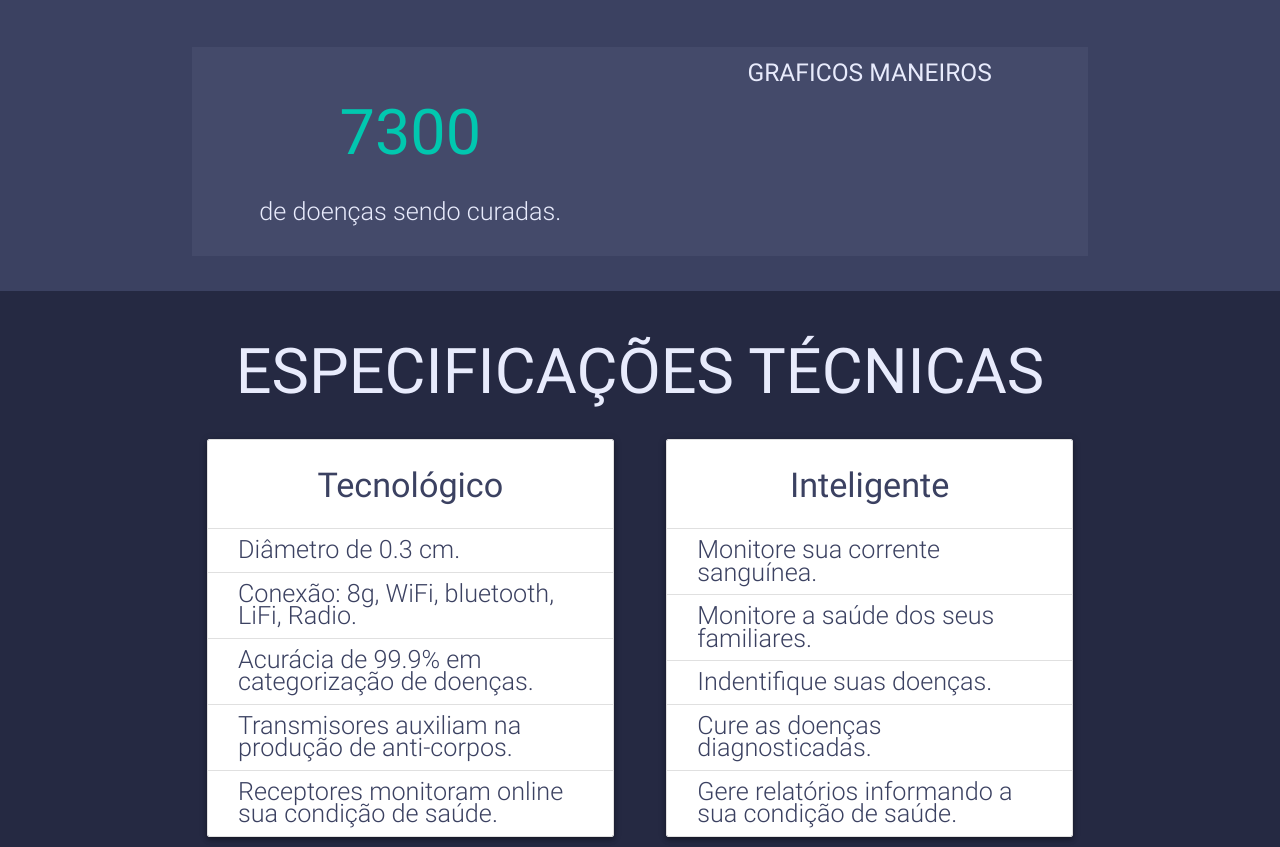
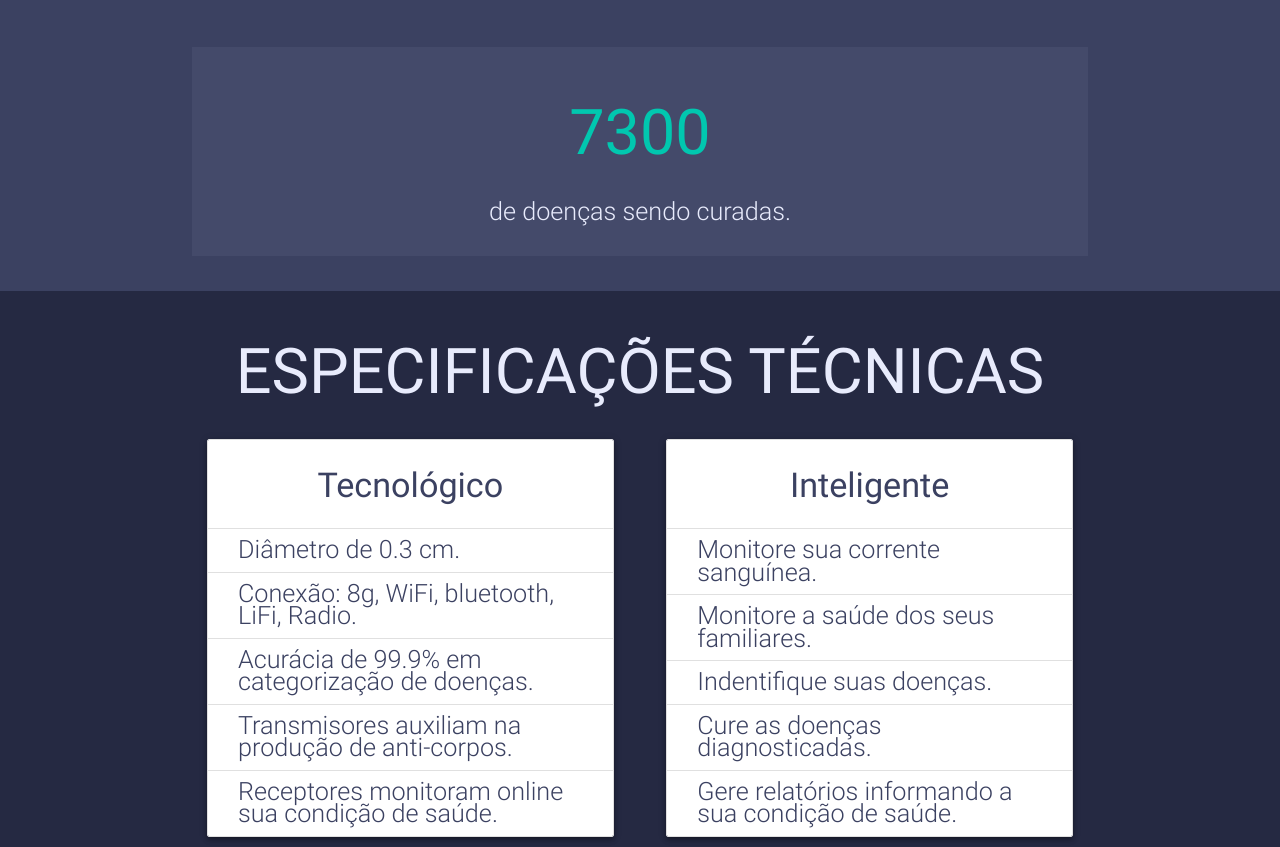
Before and after one commit to adilsontavares/apocachip, a plain HTML site: page index.html in a window 1280 px wide. Shown: the part 1722-2569 px from the top of the page. Drawn offline with nearby package versions, Linux system fonts and the light colour scheme; some packages are replaced by stand-ins of ours; a script that the page names is missing.

Commit message:
Removido os gráficos maneiros.

```diff
--- a/index.html
+++ b/index.html
@@ -121,16 +121,10 @@
     <div class="container background-apocachip-lightblack">
       <!--   Icon Section   -->
       <div class="row">
-        <div class="col s12 m6">
+        <div class="col s12">
           <div class="icon-block">
             <h1 class="countdown center text-apocachip-destaque" data-start-time="1000" data-step="50"></h1>
             <p class="center flow-text text-apocachip-white">de doenças sendo curadas.</p>
-          </div>
-        </div>
-
-        <div class="col s12 m6">
-          <div class="icon-block">
-            <h5 class="center text-apocachip-white">GRAFICOS MANEIROS</h5>
           </div>
         </div>
       </div>
```
